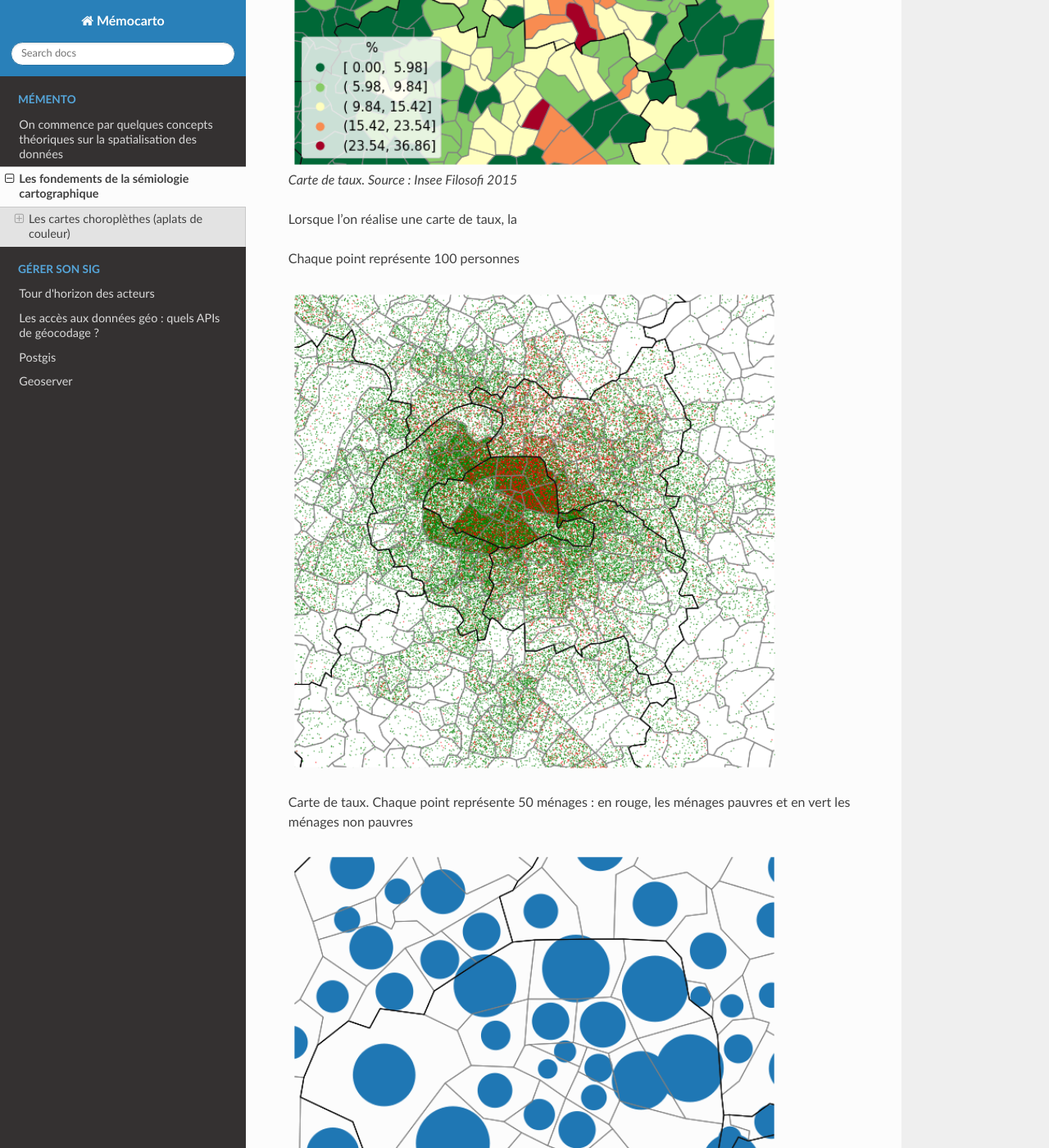
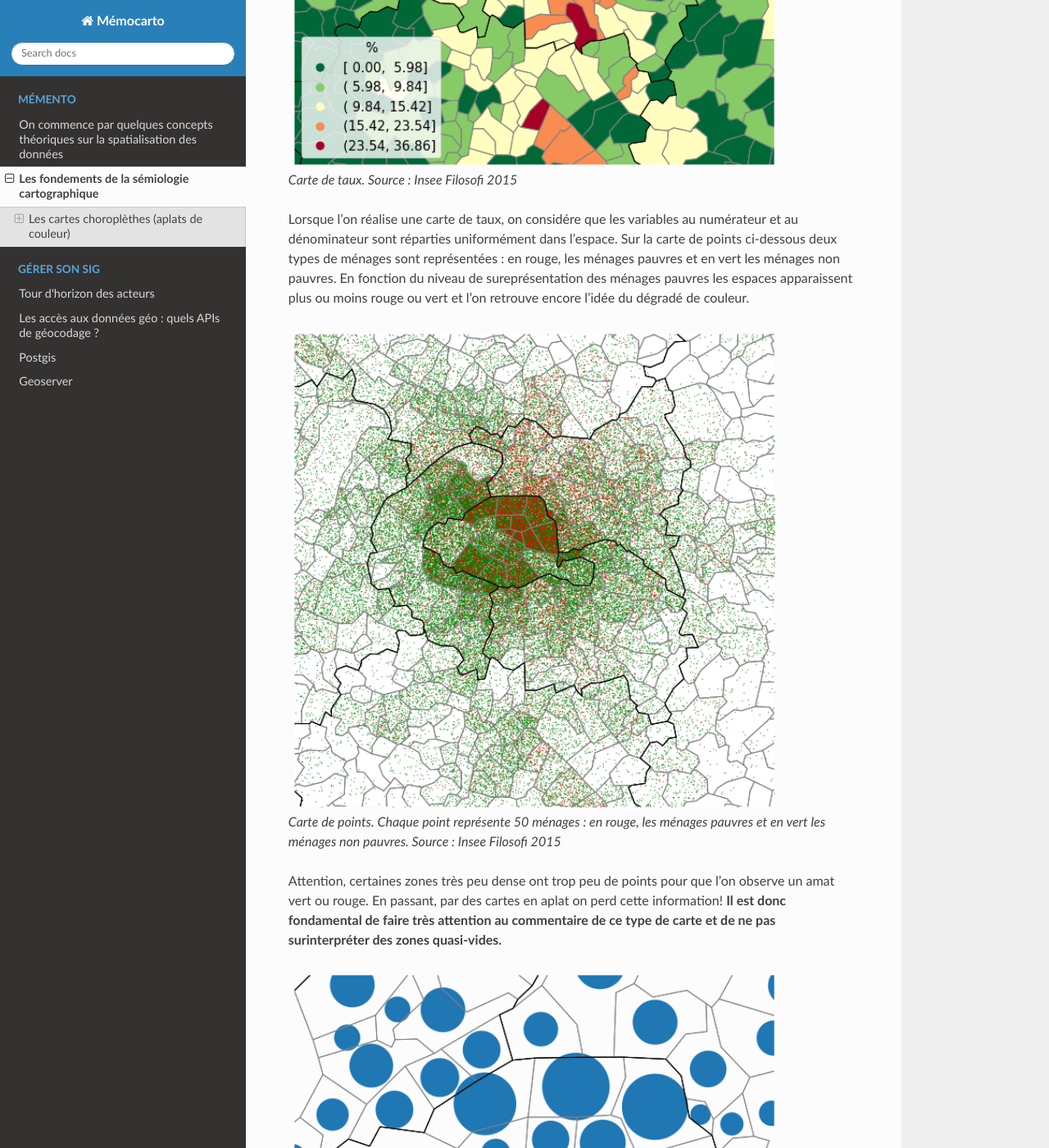
Before and after one commit to JulieDjidji/memocarto, a Sphinx documentation site: the page built from doc/source/semio.rst, in a window 1280 px wide and 1400 px high, scrolled down 2493 px. Shown: the whole window at 82% size. Built offline with Sphinx 7.4.7 and the Read the Docs theme 2.0.0, drawn with Linux system fonts in a browser that asks for light colours; pages that are not in the unit, such as notebooks, are missing from menus.

Commit message:
Update semio.rst

```diff
--- a/doc/source/semio.rst
+++ b/doc/source/semio.rst
@@ -34,14 +34,17 @@ Une carte de taux cherche à représenter les relations spatiales entre deux var
 
    Carte de taux. Source : Insee Filosofi 2015
 
-Lorsque l'on réalise une carte de taux, la
-
-Chaque point représente 100 personnes
+Lorsque l'on réalise une carte de taux, on considére que les variables au numérateur et au dénominateur sont réparties uniformément dans l'espace. Sur la carte de points ci-dessous deux types de ménages sont représentées :  en rouge, les ménages pauvres et en vert les ménages non pauvres. En fonction du niveau de sureprésentation des ménages pauvres les espaces apparaissent plus ou moins rouge ou vert et l'on retrouve encore l'idée du dégradé de couleur.
 
 .. figure:: _static/taux.png
    :width: 600
 
-Carte de taux. Chaque point représente 50 ménages : en rouge, les ménages pauvres et en vert les ménages non pauvres
+   Carte de points. Chaque point représente 50 ménages : en rouge, les ménages pauvres et en vert les ménages non pauvres. Source : Insee Filosofi 2015
+
+Attention, certaines zones très peu dense ont trop peu de points pour que l'on observe un amat vert ou rouge. En passant, par des cartes en aplat on perd cette information! **Il est donc fondamental de faire très attention au commentaire de ce type de carte et de ne pas surinterpréter des zones quasi-vides.**
+
+
+
 
 .. figure:: _static/carte_rond.png
    :width: 600
```
